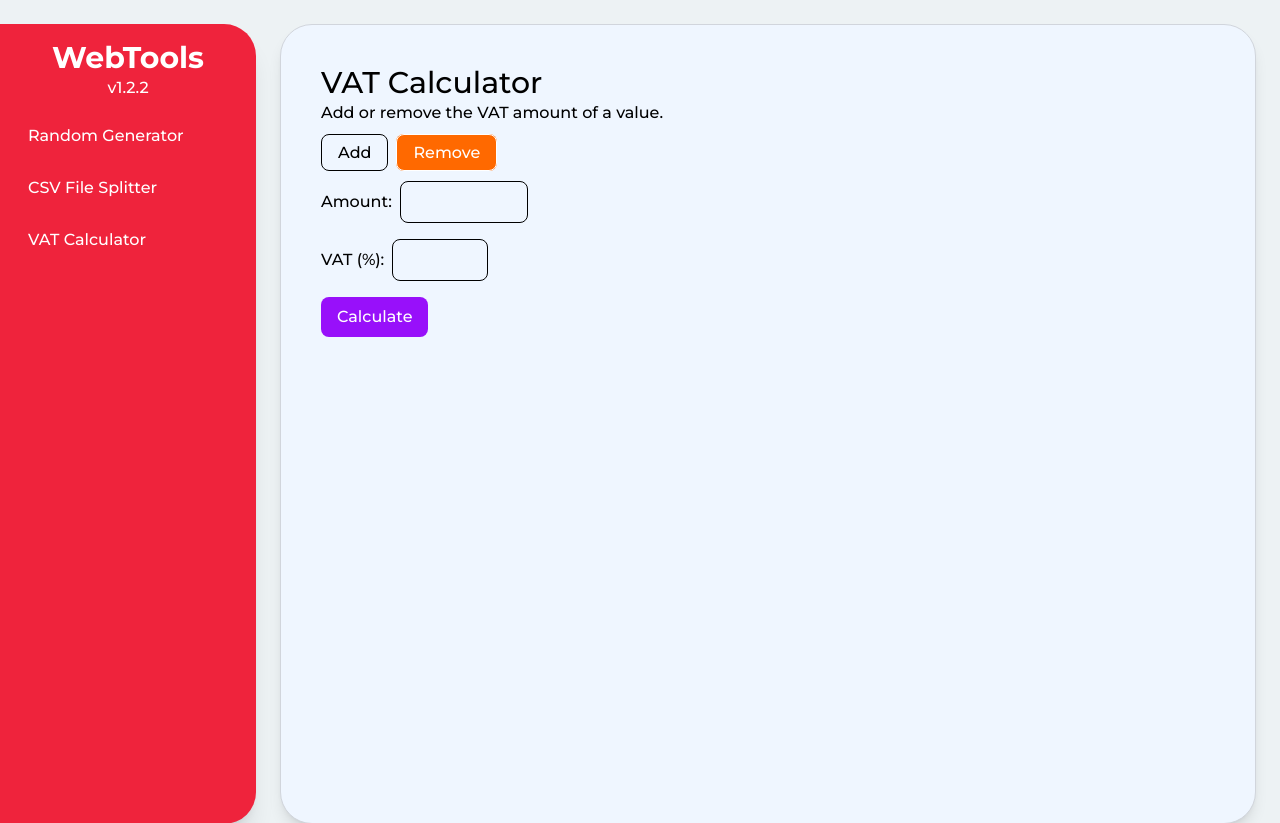
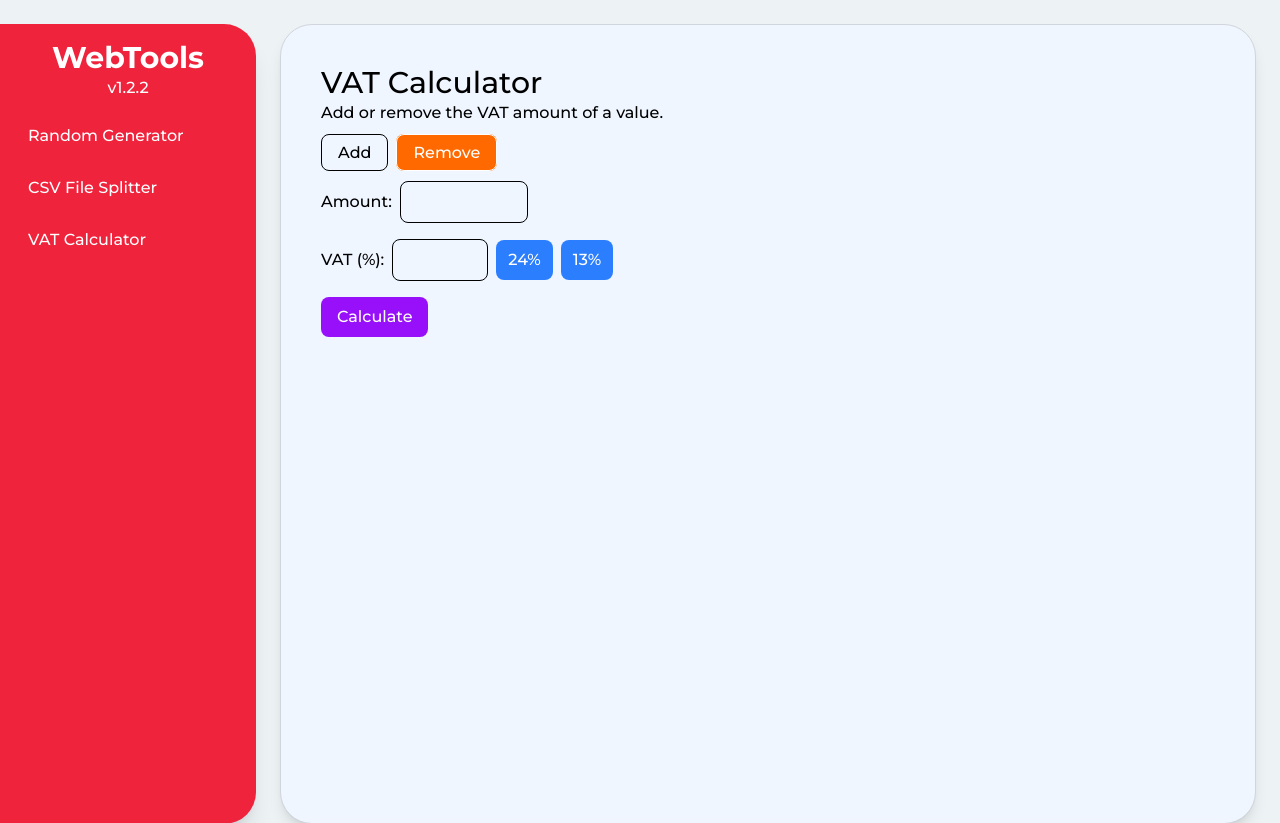
Before and after one commit to nihilne/WebTools, a Flask app: page /vatcalc in a window 1280 px wide. Shown: the top 823 px of the page. Run offline with Flask 3, Linux system fonts and the light colour scheme; style sheets or scripts are compiled from the project's sources; some libraries are stand-ins or nearby versions.

Commit message:
feat: general improvements for vat calculator tool

```diff
--- a/app/static/js/main.js
+++ b/app/static/js/main.js
@@ -12,3 +12,7 @@ function copyKey(button) {
         button.dataset.timeoutId = timeoutId;
     });
 }
+
+function setVAT(value) {
+    document.getElementById("vat-input").value = value;
+}
--- a/app/static/js/main.min.js
+++ /dev/null
@@ -1 +0,0 @@
-function copyKey(e){const t=document.getElementById("generated-key").innerText;navigator.clipboard.writeText(t).then(()=>{e.dataset.originalText||(e.dataset.originalText=e.innerText),e.innerText="Copied!",clearTimeout(e.dataset.timeoutId);const t=setTimeout(()=>{e.innerText=e.dataset.originalText},3e3);e.dataset.timeoutId=t})}
--- a/app/templates/vatcalc.html
+++ b/app/templates/vatcalc.html
@@ -25,7 +25,15 @@
     </label>
     <label class="flex items-center gap-2">
         <span>VAT (%):</span>
-        <input type="number" name="rate" step="0.01" class="border rounded-lg px-2 py-2 w-24" required>
+        <input id="vat-input" type="number" name="rate" step="0.01" class="border rounded-lg px-2 py-2 w-24" required>
+        <div class="flex gap-2">
+            <button type="button"
+                class="cursor-pointer px-3 py-2 bg-blue-500 text-white rounded-lg hover:scale-105 transition"
+                onclick="setVAT(24)">24%</button>
+            <button type="button"
+                class="cursor-pointer px-3 py-2 bg-blue-500 text-white rounded-lg hover:scale-105 transition"
+                onclick="setVAT(13)">13%</button>
+        </div>
     </label>
     <button type="submit"
         class="cursor-pointer px-4 py-2 bg-purple-600 text-white rounded-lg hover:scale-105 transition">
```
